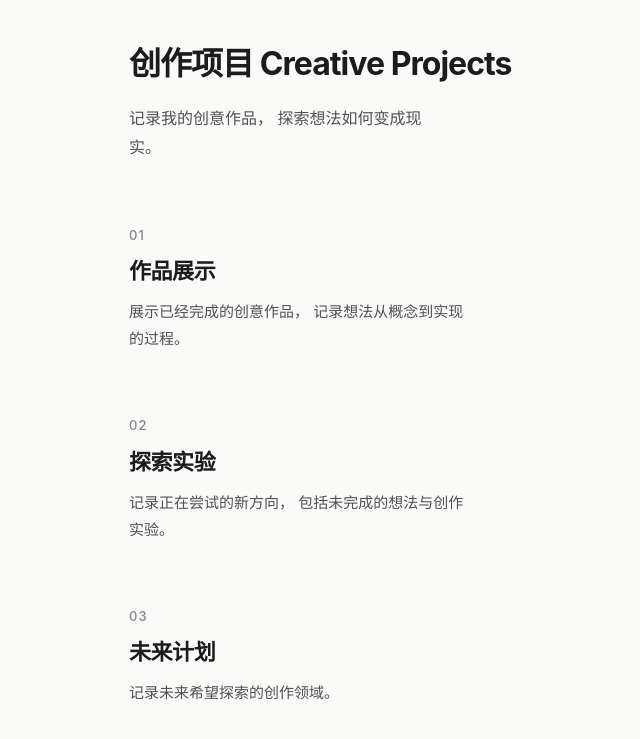
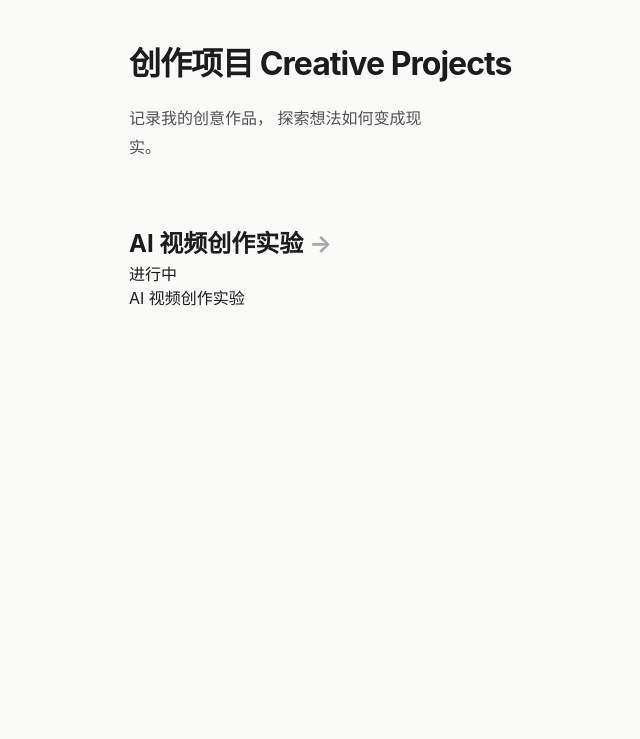
Before and after one commit to Jerry-Future666/Jerryhome, a Jekyll site: the page built from projects/index.md, in a window 1280 px wide. Shown: the top 739 px of the page, without its empty margins (295-935 px from the left). Built offline with Jekyll 4.4.1, drawn with Linux system fonts in a browser that asks for light colours.

Commit message:
Refactor project section structure in index.md

```diff
--- a/projects/index.md
+++ b/projects/index.md
@@ -17,44 +17,52 @@ title: 创作项目 Creative Projects
     </header>
 
 
-    <section class="project-section">
+    <section class="project-list">
 
-        <h2>01</h2>
 
-        <h3>作品展示</h3>
+        {% for project in site.projects %}
 
-        <p>
-            展示已经完成的创意作品，
-            记录想法从概念到实现的过程。
-        </p>
+
+        <article class="project-item">
+
+
+            <h2>
+
+                <a class="content-link" href="{{ project.url | relative_url }}">
+
+                    {{ project.title }}
+
+                </a>
+
+            </h2>
+
+
+            {% if project.status %}
+
+            <p class="project-status">
+
+                {{ project.status }}
+
+            </p>
+
+            {% endif %}
+
+
+
+            <p>
+
+                {{ project.excerpt | strip_html }}
+
+            </p>
+
+
+        </article>
+
+
+        {% endfor %}
+
 
     </section>
 
 
-    <section class="project-section">
-
-        <h2>02</h2>
-
-        <h3>探索实验</h3>
-
-        <p>
-            记录正在尝试的新方向，
-            包括未完成的想法与创作实验。
-        </p>
-
-    </section>
-
-
-    <section class="project-section">
-
-        <h2>03</h2>
-
-        <h3>未来计划</h3>
-
-        <p>
-            记录未来希望探索的创作领域。
-        </p>
-
-    </section>
-
 </section>
```
